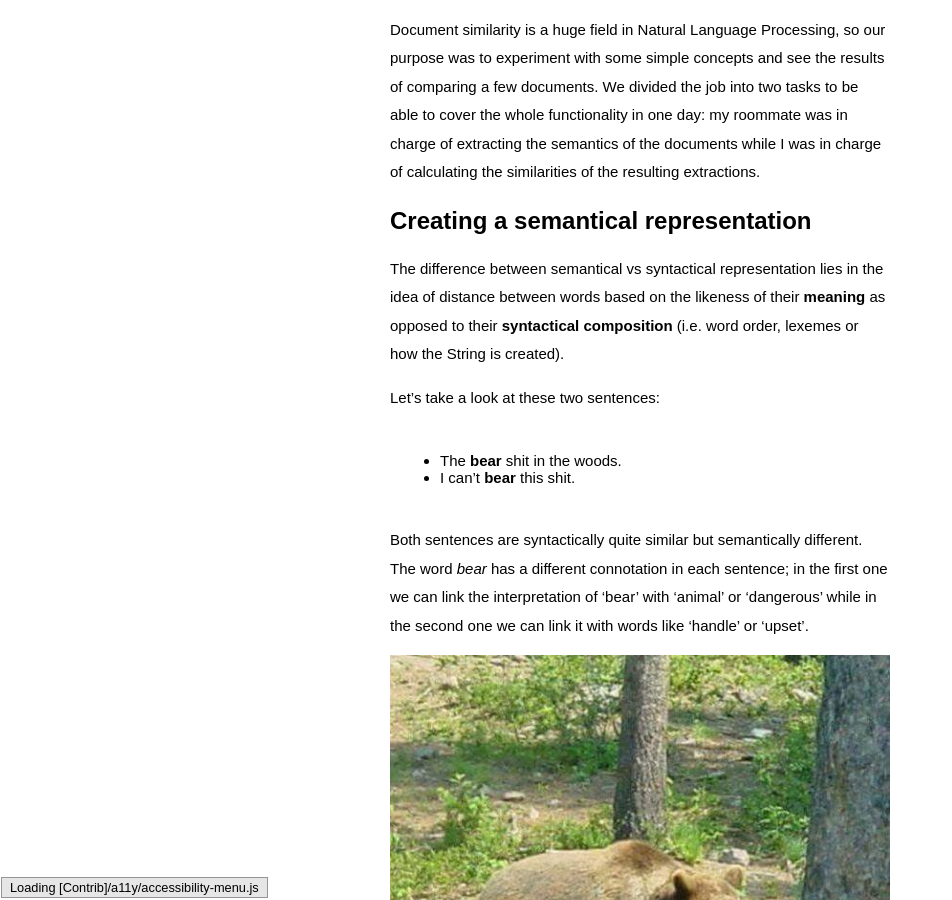
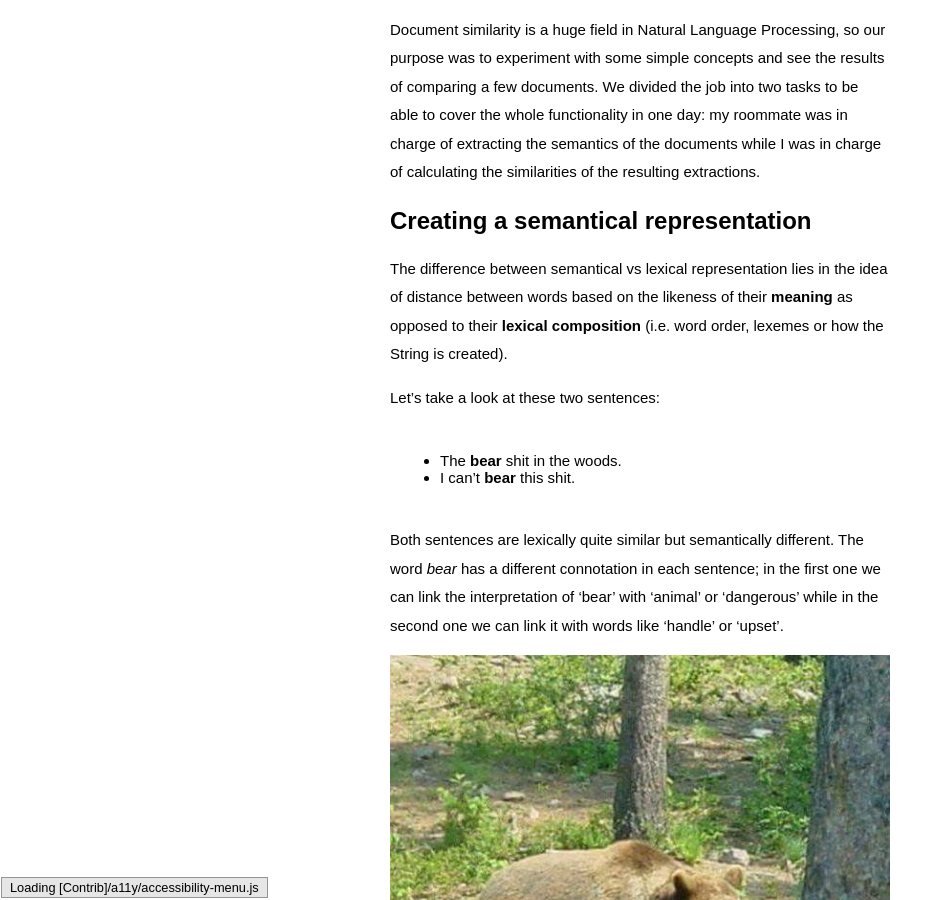
Before and after one commit to jootse84/jootse84.github.io, a Jekyll site: the page built from _posts/2017-03-19-lsh-for-finding-document-similarity.md, in a window 1280 px wide and 900 px high, scrolled down 474 px. Shown: the whole window, without its empty margins (0-952 px from the left). Built offline with Jekyll 4.4.1, drawn with Linux system fonts in a browser that asks for light colours; some web fonts are replaced; comment, search, counter and statistics services are not loaded.

Commit message:
LSH last modification

```diff
--- a/_posts/2017-03-19-lsh-for-finding-document-similarity.md
+++ b/_posts/2017-03-19-lsh-for-finding-document-similarity.md
@@ -4,13 +4,13 @@ Document similarity is a huge field in Natural Language Processing, so our purpo
 
 # Creating a semantical representation
 
-The difference between semantical vs syntactical representation lies in the idea of distance between words based on the likeness of their **meaning** as opposed to their **syntactical composition** (i.e. word order, lexemes or how the String is created).
+The difference between semantical vs lexical representation lies in the idea of distance between words based on the likeness of their **meaning** as opposed to their **lexical composition** (i.e. word order, lexemes or how the String is created).
 
 Let's take a look at these two sentences:
 - The **bear** shit in the woods.
 - I can't **bear** this shit.
 
-Both sentences are syntactically quite similar but semantically different. The word *bear* has a different connotation in each sentence; in the first one we can link the interpretation of 'bear' with 'animal' or 'dangerous' while in the second one we can link it with words like 'handle' or 'upset'.
+Both sentences are lexically quite similar but semantically different. The word *bear* has a different connotation in each sentence; in the first one we can link the interpretation of 'bear' with 'animal' or 'dangerous' while in the second one we can link it with words like 'handle' or 'upset'.
 
 
 ![alt lsh]({{ site.url }}/assets/images/lsh_post/bear.jpg)
```
